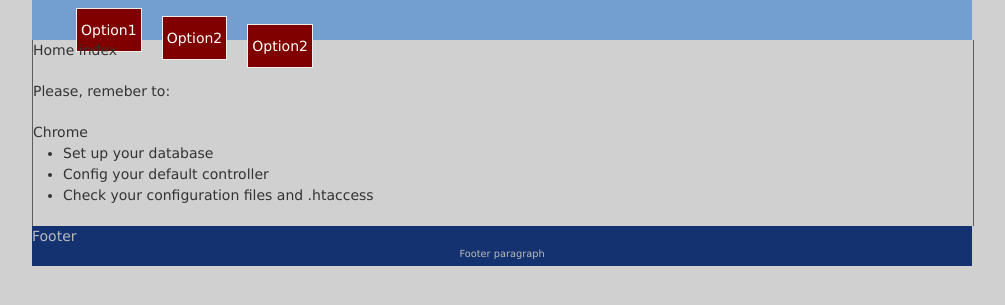
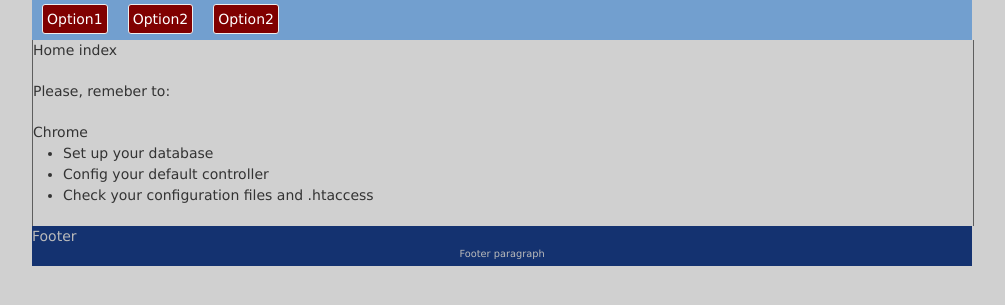
Before and after one commit to nortonx/template_ci, a CodeIgniter app: page / in a window 1280 px wide. Shown: the part 100-405 px from the top of the page, without its empty margins (138-1143 px from the left). Run offline with CodeIgniter, Linux system fonts and the light colour scheme.

Commit message:
Changed the menu_view.php file to use menu item as an anchor inside a paragraph instead of a unordered list. + added border-radius for webkit browsers.

```diff
--- a/application/views/menu_view.php
+++ b/application/views/menu_view.php
@@ -1,14 +1,8 @@
 <div id="nav_menu" class="grid_16">
-    <ul>
-        <li>
-            <?php echo anchor('controller/action', 'Option1', 'title="teste1"'); ?>
-		</li>
-		<li>
-			<?php echo anchor('controller/action', 'Option2', 'title="teste1"'); ?>
-		</li>
-        <li>
-        	<?php echo anchor('controller/action', 'Option2', 'title="teste1"'); ?>
-        </li>
-    </ul>
+	<p>
+		<?php echo anchor('controller/action', 'Option1', 'title="teste1"'); ?>
+		<?php echo anchor('controller/action', 'Option2', 'title="teste1"'); ?>
+		<?php echo anchor('controller/action', 'Option2', 'title="teste1"'); ?>
+	</p>
 </div>
 <div class="clear"></div>
--- a/assets/css/site.css
+++ b/assets/css/site.css
@@ -24,8 +24,8 @@ body {
 	height: 40px;
 }
 
-#nav_menu li {
-	list-style: none;
+#nav_menu p {
+	line-height: 40px;
 }
 
 #nav_menu a {
@@ -33,32 +33,21 @@ body {
 	text-decoration: none;
 	text-align: center;
 	padding: 4px;
-	line-height: 38px;
+	line-height: 24px;
 	margin: 0 auto;
 	background-color: maroon;
 	-moz-border-radius: 3px;
+	-webkit-border-radius: 3px;
 	border: 1px solid #CCCCCC;
 }
 
-#nav_menu li a:hover {
-	color: blue;
-	height: 50px;
-}
 
-#nav_menu ul {
-	line-height: 30px;
-}
-
-#nav_menu ul li {
-	list-style: none;
-	padding: 4px;
-}
-
-#nav_menu ul li a {
+#nav_menu p a {
 	background-color: maroon;
 	color: white;
 	border:  1px solid #EEEEEE;
 	-moz-border-radius: 3px;
+	-webkit-border-radius: 3px;
 	text-decoration: none;
 	float:left;
 	margin: 4px 10px;
```
